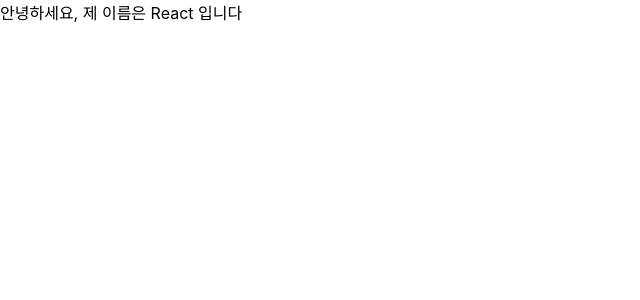
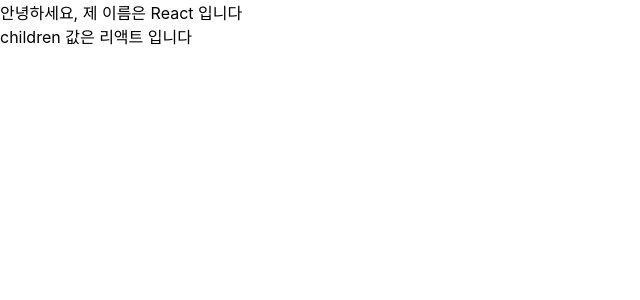
Before and after one commit to soapcandy/hello-react, a React (Create React App) app: page / in a window 1280 px wide. Shown: the top 300 px of the page, without its empty margins (0-640 px from the left). Built offline with nearby package versions, Linux system fonts and the light colour scheme.

Commit message:
props와 children의 차이

```diff
--- a/src/App.js
+++ b/src/App.js
@@ -4,7 +4,7 @@
 function App() {
 
   return (
-   <MyConponent name ="React"></MyConponent>
+   <MyConponent name ="React">리액트</MyConponent>
   );
 }
 
--- a/src/MyComponent.js
+++ b/src/MyComponent.js
@@ -1,6 +1,12 @@
 const MyConponent = props => {
-    return <div>안녕하세요, 제 이름은 {props.name} 입니다</div>
+    return (
+    <div>
+        안녕하세요, 제 이름은 {props.name} 입니다<br/>
+        children 값은 {props.children} 입니다
+    </div>
+    )
 }
+
 MyConponent.defaultProps = {
     name: "기본 이름"
 }
```
